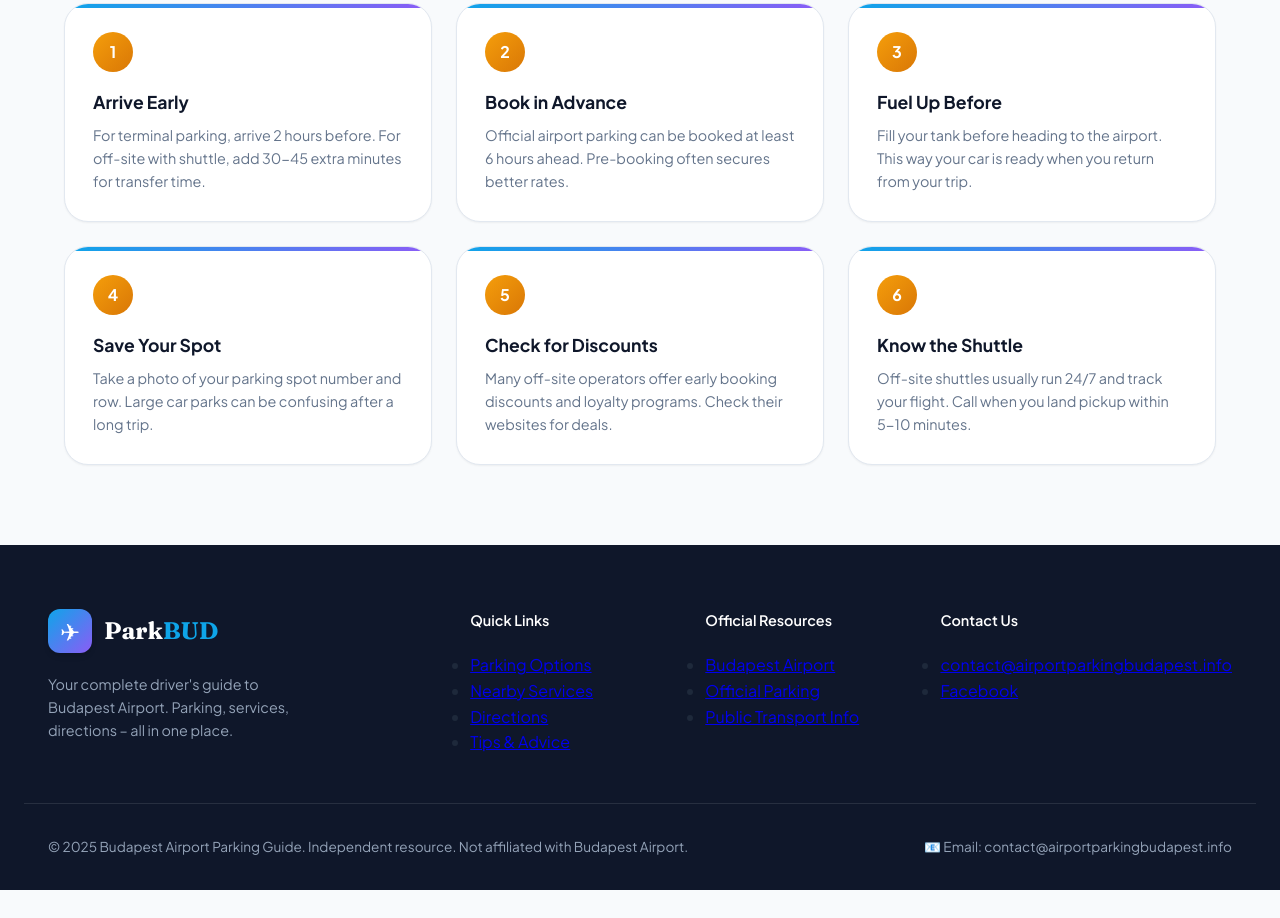
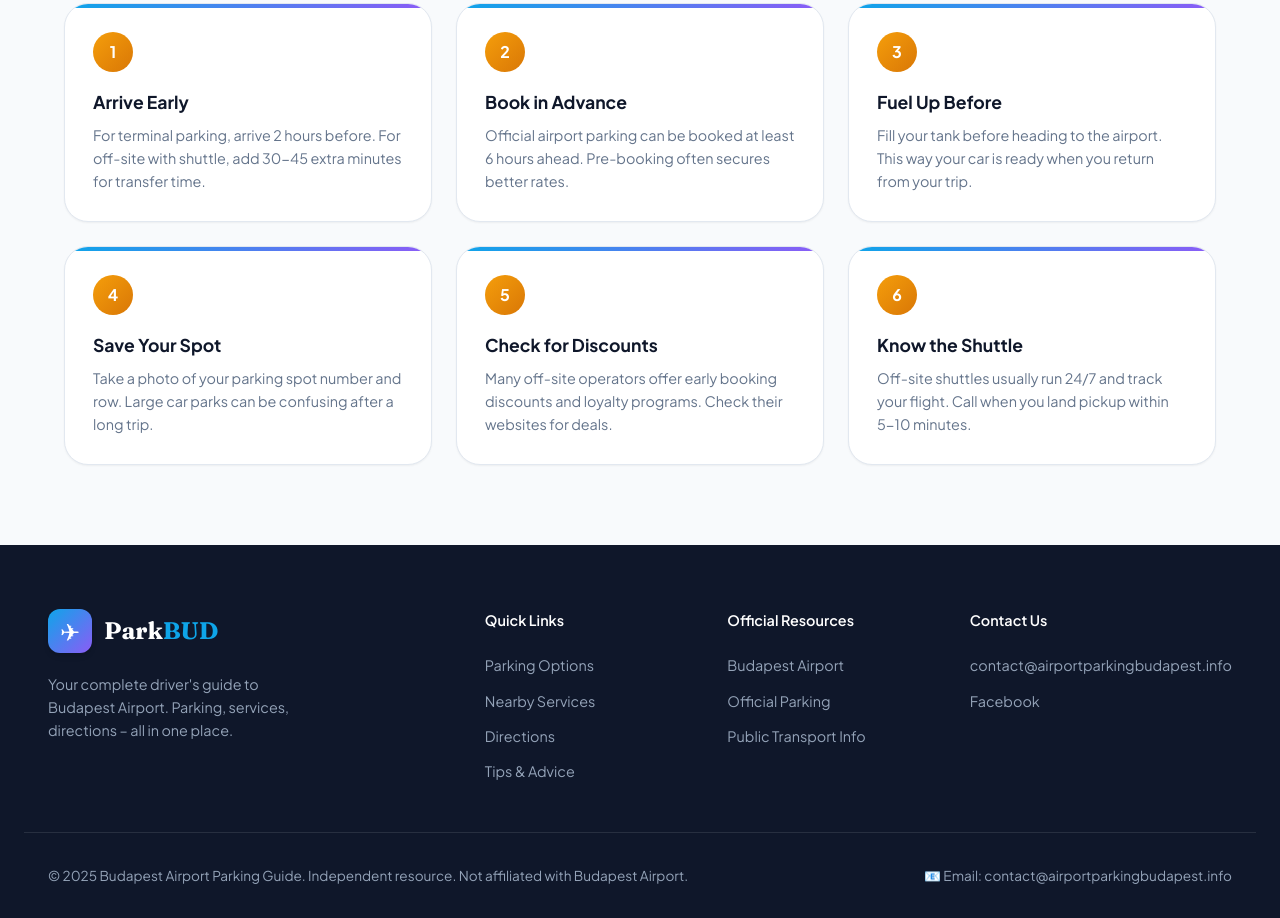
Before and after one commit to Dremoxt/parkbud, a plain HTML site: page index.html in a window 1280 px wide. Shown: the part 8346-9264 px from the top of the page. Before the commit the page ends 9236 px from the top, so only its background shows below. Drawn offline with Linux system fonts and the light colour scheme.

Commit message:
Update index.html

```diff
--- a/index.html
+++ b/index.html
@@ -1568,14 +1568,14 @@
             font-weight: 600;
         }
 
-        .-links {
+        .footer-links {
             list-style: none;
             display: flex;
             flex-direction: column;
             gap: 0.6rem;
         }
 
-        .-links a {
+        .footer-links a {
             color: var(--slate);
             text-decoration: none;
             font-size: 0.9rem;
```
